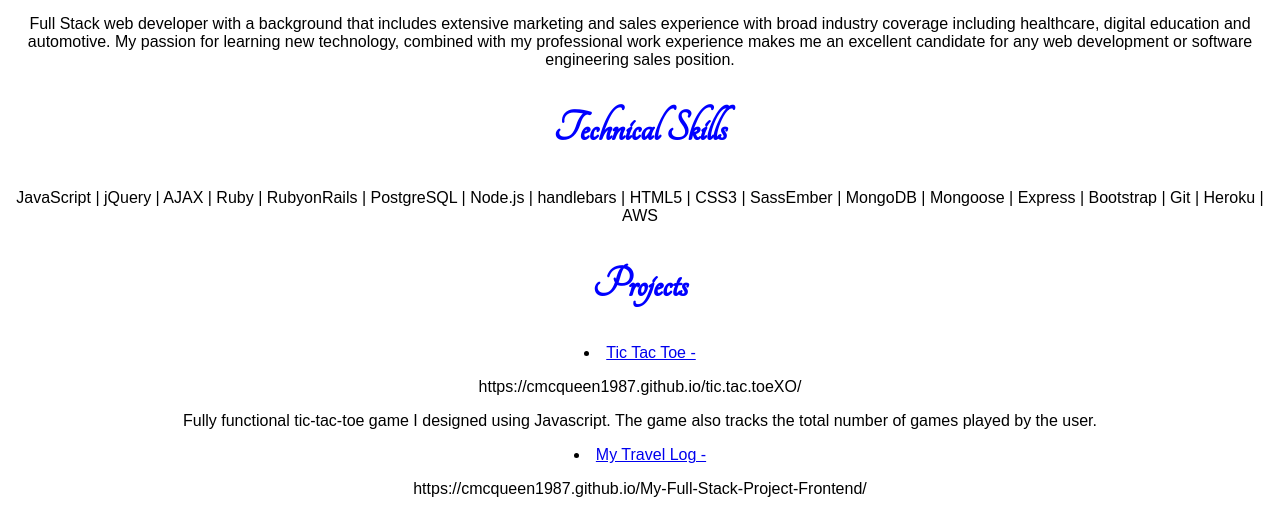
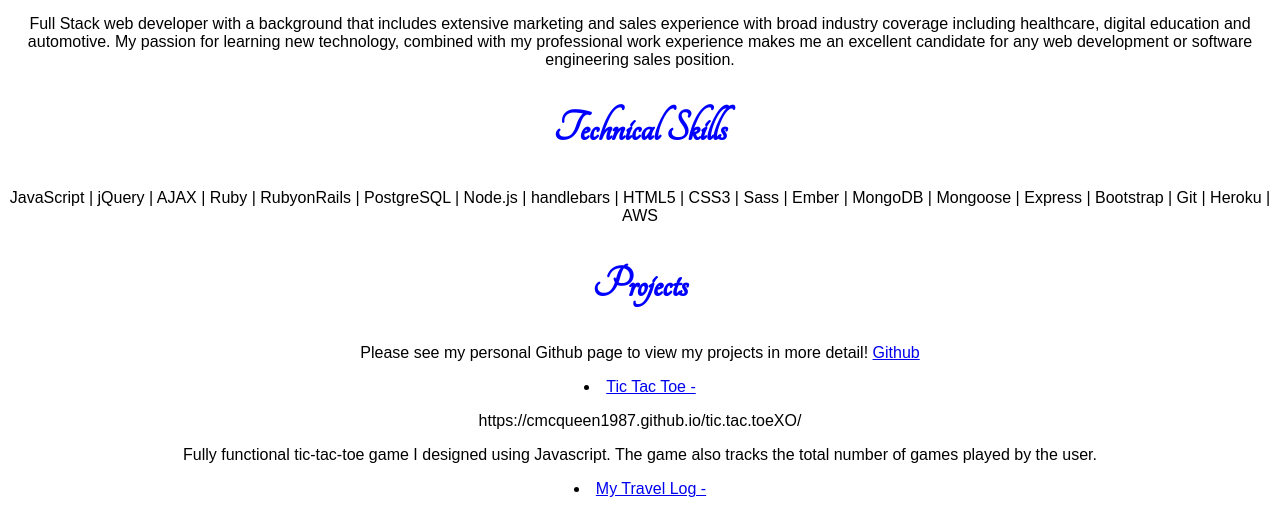
Before and after one commit to cmcqueen1987/cmcqueen1987.github.io, a website: page index.html in a window 1280 px wide. Shown: the part 675-1186 px from the top of the page. Drawn offline with nearby package versions, Linux system fonts and the light colour scheme.

Commit message:
moved github link

```diff
--- a/index.html
+++ b/index.html
@@ -20,8 +20,10 @@
       <p>Full Stack web developer with a background that includes extensive marketing and sales experience with broad industry coverage including healthcare, digital education and automotive.
         My passion for learning new technology, combined with my professional work experience makes me an excellent candidate for any web development or software engineering sales position.</p>
       <h2>Technical Skills</h2>
-      <p>JavaScript | jQuery | AJAX | Ruby | RubyonRails | PostgreSQL | Node.js | handlebars | HTML5 | CSS3 | SassEmber | MongoDB | Mongoose | Express | Bootstrap | Git | Heroku | AWS</p>
+      <p>JavaScript | jQuery | AJAX | Ruby | RubyonRails | PostgreSQL | Node.js | handlebars | HTML5 | CSS3 | Sass | Ember | MongoDB | Mongoose | Express | Bootstrap | Git | Heroku | AWS</p>
       <h2>Projects</h2>
+      <p>Please see my personal Github page to view my projects in more detail! <a href="https://github.com/cmcqueen1987" style="text-align:center">Github</a></p>
+
       <li><a href="https://cmcqueen1987.github.io/tic.tac.toeXO/" style="text-align:center">Tic Tac Toe -</a><p>https://cmcqueen1987.github.io/tic.tac.toeXO/</p></li>
       <p>Fully functional tic-tac-toe game I designed using Javascript. The game also tracks the total number of games played by the user.
         <br>
```
